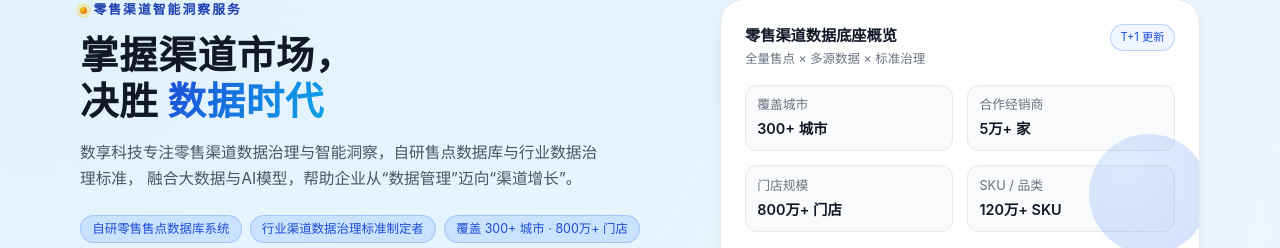
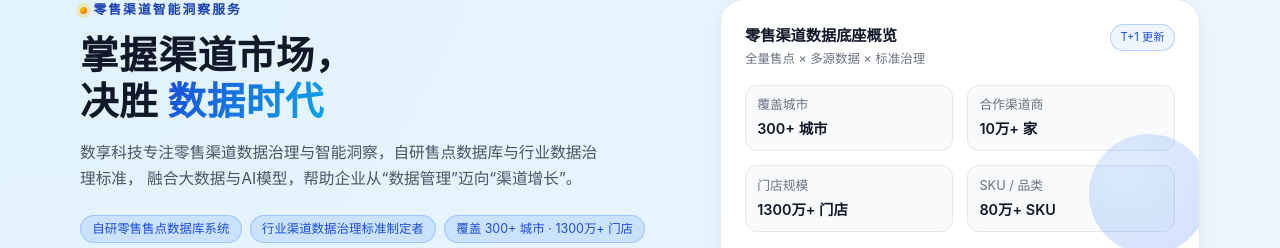
Before and after one commit to BravoPaul/fmgc, a plain HTML site: page index.html in a window 1280 px wide. Shown: the part 152-400 px from the top of the page. Drawn offline with Linux system fonts and the light colour scheme.

Commit message:
first commit6

```diff
--- a/index.html
+++ b/index.html
@@ -769,7 +769,7 @@
             <div class="hero-tags">
               <span class="tag">自研零售售点数据库系统</span>
               <span class="tag">行业渠道数据治理标准制定者</span>
-              <span class="tag">覆盖 300+ 城市 · 800万+ 门店</span>
+              <span class="tag">覆盖 300+ 城市 · 1300万+ 门店</span>
               <span class="tag">多源数据融合 · 全渠道洞察</span>
             </div>
 
@@ -804,16 +804,16 @@
                   <div class="metric-value">300+ 城市</div>
                 </div>
                 <div class="metric-item">
-                  <div class="metric-label">合作经销商</div>
-                  <div class="metric-value">5万+ 家</div>
+                  <div class="metric-label">合作渠道商</div>
+                  <div class="metric-value">10万+ 家</div>
                 </div>
                 <div class="metric-item">
                   <div class="metric-label">门店规模</div>
-                  <div class="metric-value">800万+ 门店</div>
+                  <div class="metric-value">1300万+ 门店</div>
                 </div>
                 <div class="metric-item">
                   <div class="metric-label">SKU / 品类</div>
-                  <div class="metric-value">120万+ SKU</div>
+                  <div class="metric-value">80万+ SKU</div>
                 </div>
               </div>
 
```
